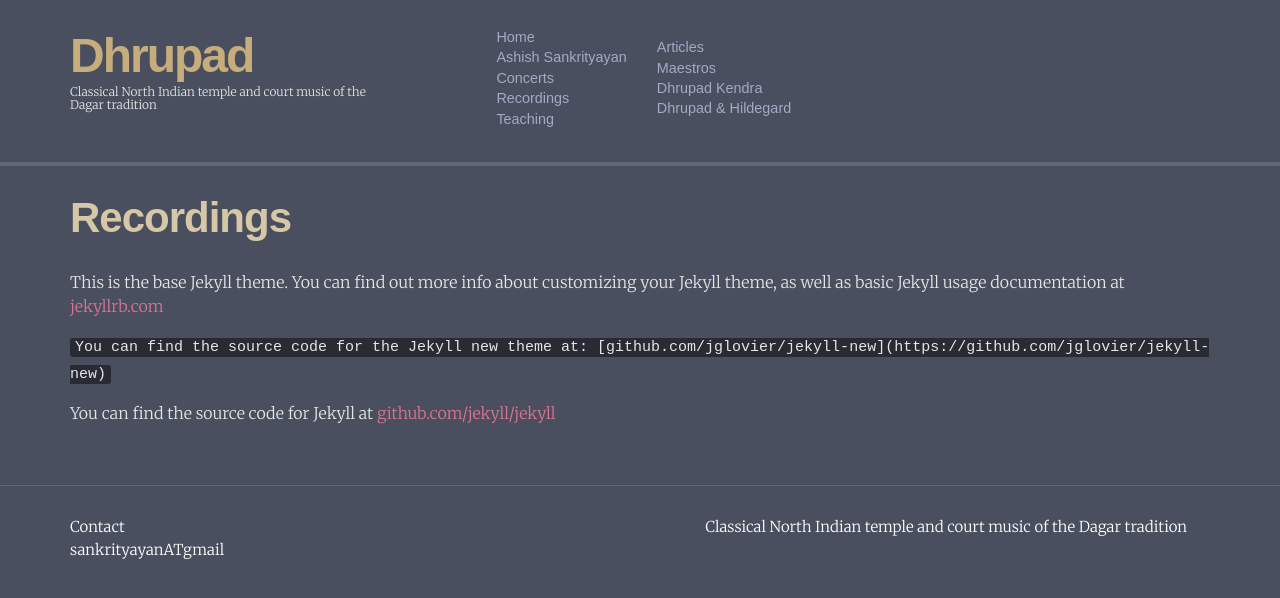
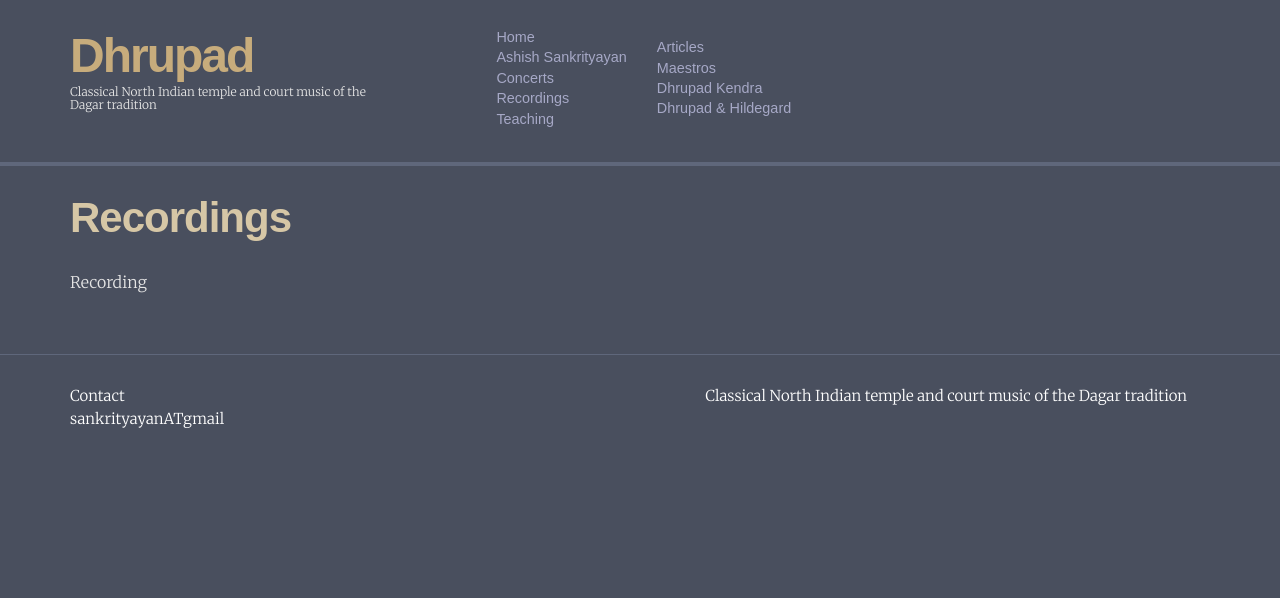
Before and after one commit to sama66/q3, a Jekyll site: the page built from recordings.md, in a window 1280 px wide. Shown: the top 598 px of the page. Built offline with Jekyll 4.4.1, drawn with Linux system fonts in a browser that asks for light colours; some web fonts are replaced.

Commit message:
substitute pages

```diff
--- a/_includes/concerts-short.html
+++ b/_includes/concerts-short.html
@@ -42,3 +42,4 @@
   <li>Malm (Sweden)</li>
   <li>Copenhagen</li>
 </ul>
+<p>For a complete list click <a href="concerts">here</a></p>
--- a/recordings.md
+++ b/recordings.md
@@ -4,8 +4,4 @@ title: Recordings
 permalink: /recordings/
 ---
 
-This is the base Jekyll theme. You can find out more info about customizing your Jekyll theme, as well as basic Jekyll usage documentation at [jekyllrb.com](http://jekyllrb.com/)
-
-`You can find the source code for the Jekyll new theme at: [github.com/jglovier/jekyll-new](https://github.com/jglovier/jekyll-new)`
-
-You can find the source code for Jekyll at [github.com/jekyll/jekyll](https://github.com/jekyll/jekyll)
+Recording
```
Also changed, not shown: concerts.md (+1 -5 lines), dhrupad-hildegard.md (+1 -5 lines), dhrupad-kendra.md (+1 -5 lines), asset/img/ashish-sankrityayan-02.png (added).
